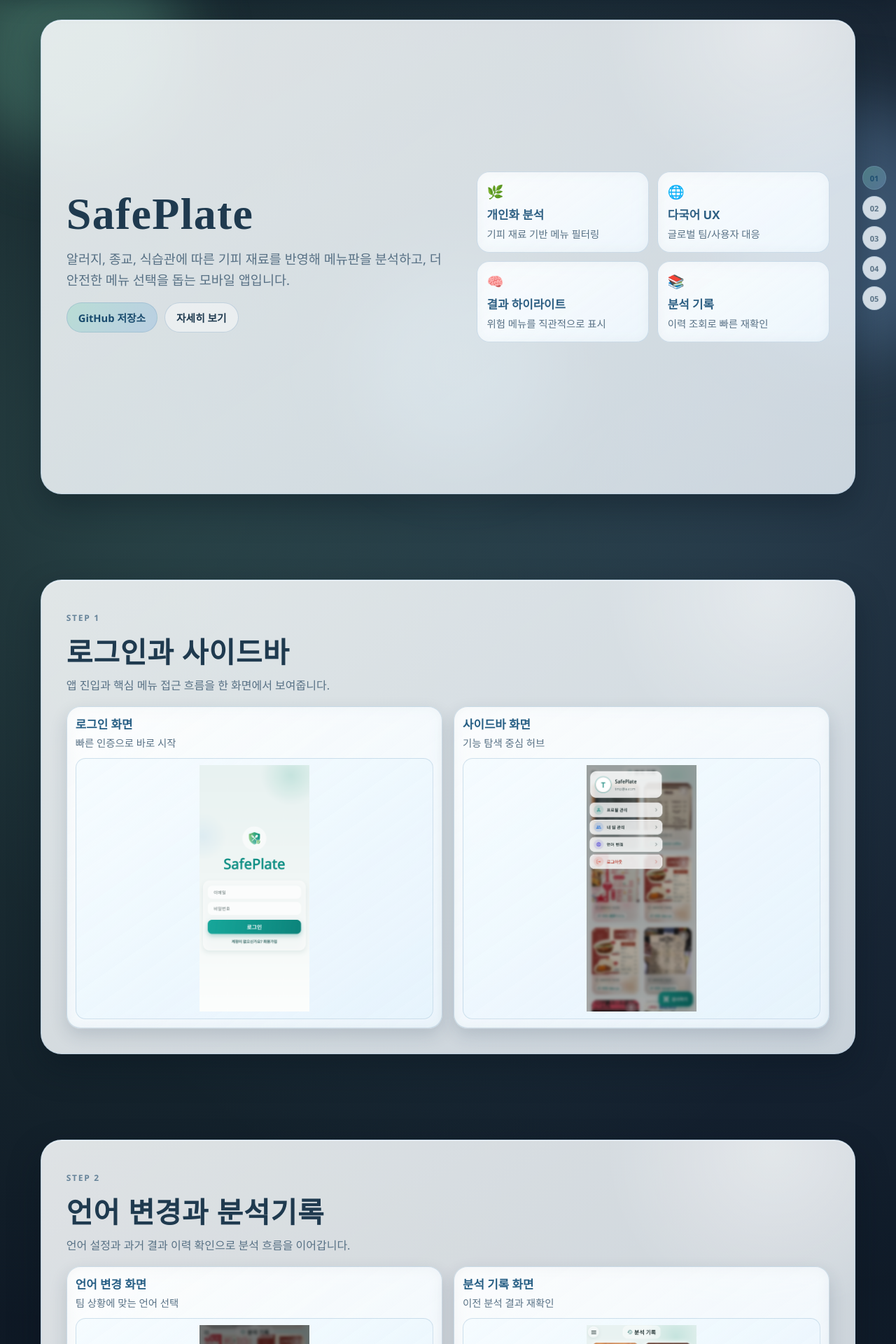
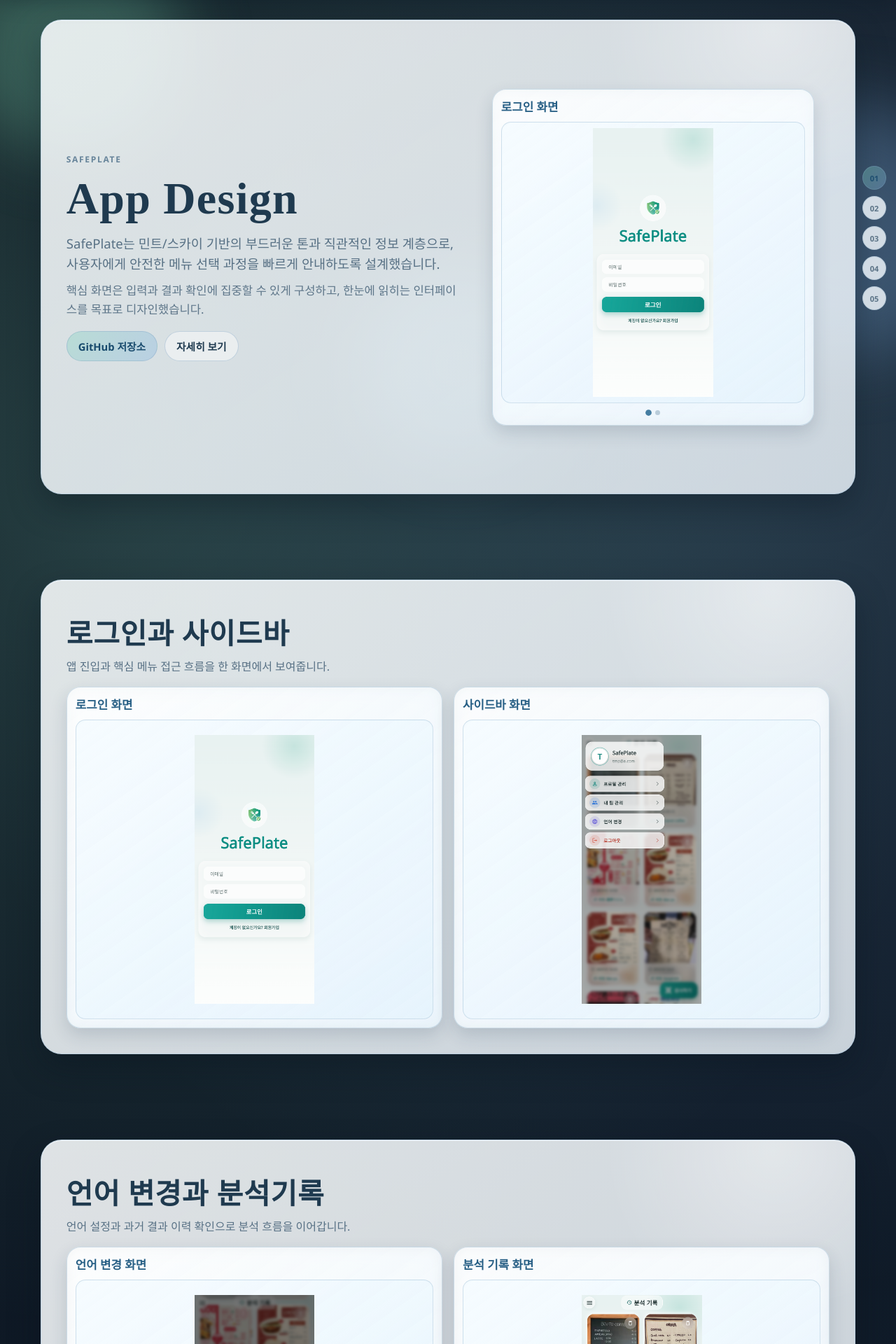
Before and after one commit to GDGoC-CAU-Team-9/Landing-Page, a Next.js app: page / in a window 1280 px wide. Shown: the part 60-1980 px from the top of the page at 70% size. Built offline with nearby package versions, Linux system fonts and the light colour scheme.

Commit message:
feat: refresh hero with rotating image card

```diff
--- a/app/globals.css
+++ b/app/globals.css
@@ -257,15 +257,10 @@
   font-size: clamp(1rem, 1.7vw, 1.16rem);
 }
 
-.flow-box {
-  margin-top: 18px;
-  border-radius: 14px;
-  border: 1px solid rgba(123, 160, 188, 0.28);
-  background: linear-gradient(130deg, rgba(126, 215, 190, 0.2) 0%, rgba(132, 181, 228, 0.2) 100%);
-  backdrop-filter: blur(8px);
-  padding: 12px 14px;
-  font-weight: 600;
-  color: #325a77;
+.lead.secondary {
+  margin-top: 10px;
+  font-size: clamp(0.94rem, 1.45vw, 1.04rem);
+  opacity: 0.95;
 }
 
 .cta-row {
@@ -295,32 +290,44 @@
   background: rgba(255, 255, 255, 0.46);
 }
 
-.hero-stats {
+.hero-preview {
   display: grid;
-  grid-template-columns: repeat(2, minmax(0, 1fr));
+  align-items: center;
+  justify-items: center;
+}
+
+.hero-switch-card {
+  width: min(100%, 460px);
   gap: 12px;
 }
 
-.feature-card {
-  border-radius: 18px;
-  border: 1px solid rgba(139, 173, 199, 0.36);
-  background: linear-gradient(145deg, rgba(255, 255, 255, 0.62) 0%, rgba(238, 248, 255, 0.56) 100%);
-  backdrop-filter: blur(10px);
-  padding: 14px;
+.hero-switch-media {
+  padding: 10px;
 }
 
-.feature-card span {
-  font-size: 1.2rem;
+.hero-switch-image {
+  height: clamp(420px, 63vh, 660px);
 }
 
-.feature-card h3 {
-  margin-top: 7px;
-  color: #2d5f83;
+.switch-dots {
+  display: flex;
+  gap: 6px;
+  justify-content: center;
+  align-items: center;
+  padding-bottom: 2px;
 }
 
-.feature-card p {
-  margin-top: 5px;
-  font-size: 0.9rem;
+.switch-dot {
+  width: 7px;
+  height: 7px;
+  border-radius: 999px;
+  background: rgba(119, 152, 178, 0.45);
+  transition: transform 0.2s ease, background-color 0.2s ease;
+}
+
+.switch-dot.is-active {
+  background: rgba(44, 108, 148, 0.88);
+  transform: scale(1.25);
 }
 
 .section-content {
@@ -357,7 +364,7 @@
 }
 
 .shot-text p {
-  margin-top: 4px;
+  margin-top: 0;
   font-size: 0.9rem;
 }
 
@@ -373,7 +380,7 @@
 
 .shot-image {
   width: 100%;
-  height: clamp(240px, 44vh, 500px);
+  height: clamp(280px, 48vh, 560px);
   object-fit: contain;
   display: block;
 }
@@ -504,6 +511,10 @@
     grid-template-columns: 1fr;
     gap: 14px;
   }
+
+  .hero-switch-card {
+    width: min(100%, 390px);
+  }
 }
 
 @media (max-width: 860px) {
@@ -520,13 +531,16 @@
     padding: 16px;
   }
 
-  .hero-stats,
   .shot-grid {
     grid-template-columns: 1fr;
   }
 
   .shot-image {
-    height: clamp(250px, 55vh, 520px);
+    height: clamp(260px, 56vh, 600px);
+  }
+
+  .hero-switch-image {
+    height: clamp(420px, 58vh, 620px);
   }
 
   .scroll-nav {
--- a/app/page.tsx
+++ b/app/page.tsx
@@ -13,17 +13,28 @@
 
 type ShotCardProps = {
   title: string;
-  subtitle: string;
   src: string;
   alt: string;
 };
 
-function ShotCard({ title, subtitle, src, alt }: ShotCardProps) {
+const heroCarousel = [
+  {
+    title: '로그인 화면',
+    src: '/images/login.png',
+    alt: 'SafePlate 로그인 화면'
+  },
+  {
+    title: '사이드바 화면',
+    src: '/images/sidebar.png',
+    alt: 'SafePlate 사이드바 화면'
+  }
+] as const;
+
+function ShotCard({ title, src, alt }: ShotCardProps) {
   return (
     <article className="shot-card">
       <div className="shot-text">
         <h3>{title}</h3>
-        <p>{subtitle}</p>
       </div>
       <div className="shot-media">
         <Image src={src} alt={alt} width={420} height={900} className="shot-image" />
@@ -34,6 +45,7 @@
 
 export default function Home() {
   const [activeSection, setActiveSection] = useState('section-1');
+  const [heroIndex, setHeroIndex] = useState(0);
   const sectionRefs = useRef<(HTMLElement | null)[]>([]);
 
   useEffect(() => {
@@ -55,6 +67,14 @@
     });
 
     return () => sectionObserver.disconnect();
+  }, []);
+
+  useEffect(() => {
+    const timer = window.setInterval(() => {
+      setHeroIndex((prev) => (prev + 1) % heroCarousel.length);
+    }, 3000);
+
+    return () => window.clearInterval(timer);
   }, []);
 
   return (
@@ -97,10 +117,15 @@
       >
         <div className="content hero">
           <div className="hero-copy">
-            <h1>SafePlate</h1>
+            <p className="eyebrow">SafePlate</p>
+            <h1>App Design</h1>
             <p className="lead">
-              알러지, 종교, 식습관에 따른 기피 재료를 반영해 메뉴판을 분석하고,
-              더 안전한 메뉴 선택을 돕는 모바일 앱입니다.
+              SafePlate는 민트/스카이 기반의 부드러운 톤과 직관적인 정보 계층으로,
+              사용자에게 안전한 메뉴 선택 과정을 빠르게 안내하도록 설계했습니다.
+            </p>
+            <p className="lead secondary">
+              핵심 화면은 입력과 결과 확인에 집중할 수 있게 구성하고, 한눈에 읽히는
+              인터페이스를 목표로 디자인했습니다.
             </p>
             <div className="cta-row">
               <a
@@ -117,27 +142,29 @@
             </div>
           </div>
 
-          <div className="hero-stats">
-            <div className="feature-card">
-              <span>🌿</span>
-              <h3>개인화 분석</h3>
-              <p>기피 재료 기반 메뉴 필터링</p>
-            </div>
-            <div className="feature-card">
-              <span>🌐</span>
-              <h3>다국어 UX</h3>
-              <p>글로벌 팀/사용자 대응</p>
-            </div>
-            <div className="feature-card">
-              <span>🧠</span>
-              <h3>결과 하이라이트</h3>
-              <p>위험 메뉴를 직관적으로 표시</p>
-            </div>
-            <div className="feature-card">
-              <span>📚</span>
-              <h3>분석 기록</h3>
-              <p>이력 조회로 빠른 재확인</p>
-            </div>
+          <div className="hero-preview">
+            <article className="shot-card hero-switch-card" key={heroCarousel[heroIndex].src}>
+              <div className="shot-text">
+                <h3>{heroCarousel[heroIndex].title}</h3>
+              </div>
+              <div className="shot-media hero-switch-media">
+                <Image
+                  src={heroCarousel[heroIndex].src}
+                  alt={heroCarousel[heroIndex].alt}
+                  width={420}
+                  height={900}
+                  className="shot-image hero-switch-image"
+                />
+              </div>
+              <div className="switch-dots" aria-hidden="true">
+                {heroCarousel.map((item, idx) => (
+                  <span
+                    key={item.src}
+                    className={`switch-dot ${idx === heroIndex ? 'is-active' : ''}`}
+                  />
+                ))}
+              </div>
+            </article>
           </div>
         </div>
       </section>
@@ -151,23 +178,12 @@
       >
         <div className="content section-content">
           <div className="section-head">
-            <p className="eyebrow">Step 1</p>
             <h2>로그인과 사이드바</h2>
             <p>앱 진입과 핵심 메뉴 접근 흐름을 한 화면에서 보여줍니다.</p>
           </div>
           <div className="shot-grid">
-            <ShotCard
-              title="로그인 화면"
-              subtitle="빠른 인증으로 바로 시작"
-              src="/images/login.png"
-              alt="SafePlate 로그인 화면"
-            />
-            <ShotCard
-              title="사이드바 화면"
-              subtitle="기능 탐색 중심 허브"
-              src="/images/sidebar.png"
-              alt="SafePlate 사이드바 화면"
-            />
+            <ShotCard title="로그인 화면" src="/images/login.png" alt="SafePlate 로그인 화면" />
+            <ShotCard title="사이드바 화면" src="/images/sidebar.png" alt="SafePlate 사이드바 화면" />
           </div>
         </div>
       </section>
@@ -181,23 +197,12 @@
       >
         <div className="content section-content">
           <div className="section-head">
-            <p className="eyebrow">Step 2</p>
             <h2>언어 변경과 분석기록</h2>
             <p>언어 설정과 과거 결과 이력 확인으로 분석 흐름을 이어갑니다.</p>
           </div>
           <div className="shot-grid">
-            <ShotCard
-              title="언어 변경 화면"
-              subtitle="팀 상황에 맞는 언어 선택"
-              src="/images/language.png"
-              alt="SafePlate 언어 변경 화면"
-            />
-            <ShotCard
-              title="분석 기록 화면"
-              subtitle="이전 분석 결과 재확인"
-              src="/images/history.png"
-              alt="SafePlate 분석 기록 화면"
-            />
+            <ShotCard title="언어 변경 화면" src="/images/language.png" alt="SafePlate 언어 변경 화면" />
+            <ShotCard title="분석 기록 화면" src="/images/history.png" alt="SafePlate 분석 기록 화면" />
           </div>
         </div>
       </section>
@@ -211,23 +216,12 @@
       >
         <div className="content section-content">
           <div className="section-head">
-            <p className="eyebrow">Step 3</p>
             <h2>기피재료 입력과 분석 결과</h2>
             <p>기피재료를 반영해 실제 메뉴판 분석 결과를 즉시 확인합니다.</p>
           </div>
           <div className="shot-grid">
-            <ShotCard
-              title="기피재료 입력 화면"
-              subtitle="개인/팀 기준 금기 재료 등록"
-              src="/images/avoid.png"
-              alt="SafePlate 기피재료 입력 화면"
-            />
-            <ShotCard
-              title="분석 결과 화면"
-              subtitle="위험 항목 시각 하이라이트"
-              src="/images/result.png"
-              alt="SafePlate 메뉴 분석 결과 화면"
-            />
+            <ShotCard title="기피재료 입력 화면" src="/images/avoid.png" alt="SafePlate 기피재료 입력 화면" />
+            <ShotCard title="분석 결과 화면" src="/images/result.png" alt="SafePlate 메뉴 분석 결과 화면" />
           </div>
         </div>
       </section>
@@ -241,7 +235,6 @@
       >
         <div className="content section-content">
           <div className="section-head">
-            <p className="eyebrow">Step 4</p>
             <h2>스캔 후 분석 완료 반영</h2>
             <p>검은 스캔 바가 지나간 영역이 분석 완료 상태로 바뀌는 연출입니다.</p>
           </div>
```
